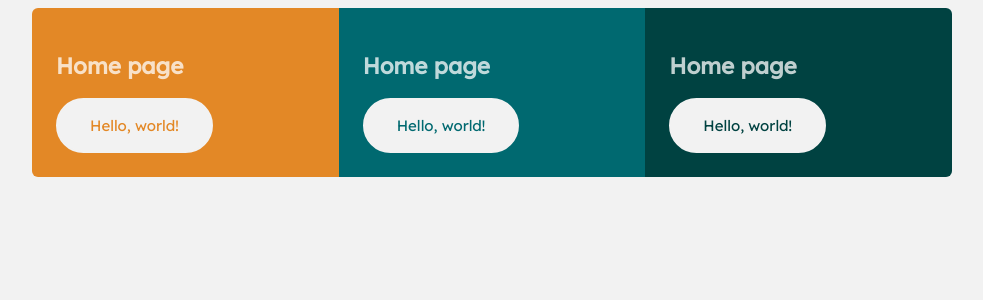
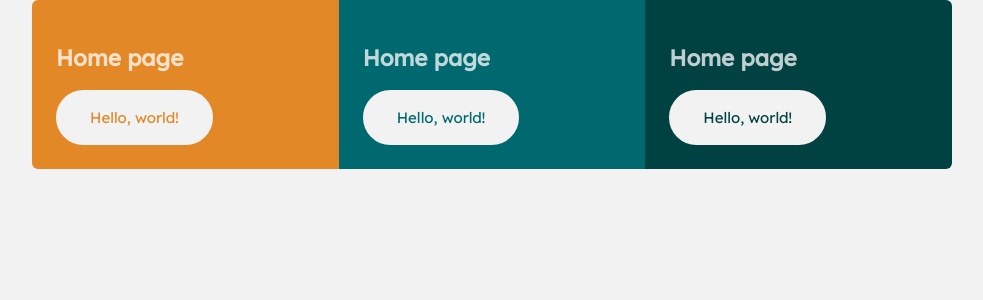
Before and after one commit to lethiandev/fm-three-column-cards, a Vue app: page / in a window 1280 px wide. Shown: the top 300 px of the page, without its empty margins (148-1131 px from the left). Built offline with nearby package versions, Linux system fonts and the light colour scheme.

Commit message:
Add document elements styling

```diff
--- a/src/scss/theme.scss
+++ b/src/scss/theme.scss
@@ -1,4 +1,10 @@
 @use 'variables' as vars;
+
+html,
+body {
+  margin: 0;
+  height: 100%;
+}
 
 body {
   background: vars.$color-white;
```
